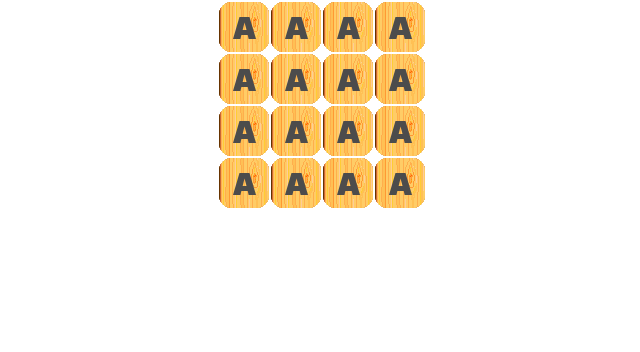
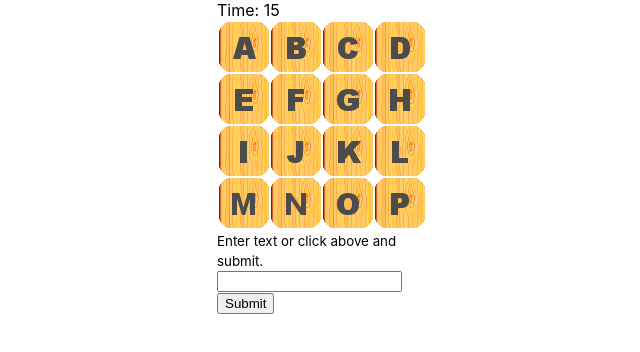
Before and after one commit to ravilimbu/boggle, a React (Create React App) app: page / in a window 1280 px wide. Shown: the top 352 px of the page, without its empty margins (323-963 px from the left). Built offline with nearby package versions, Linux system fonts and the light colour scheme.

Commit message:
Added images, timer, input fields

```diff
--- a/src/App.css
+++ b/src/App.css
@@ -43,3 +43,7 @@ table td{
     transform: rotate(360deg);
   }
 }
+
+.cl {
+  clear: both;
+}
--- a/src/App.js
+++ b/src/App.js
@@ -4,6 +4,55 @@ import AImg from './img/A.png';
 import AsImg from './img/As.png';
 import BImg from './img/B.png';
 import BsImg from './img/Bs.png';
+import CImg from './img/C.png';
+import CsImg from './img/Cs.png';
+import DImg from './img/D.png';
+import DsImg from './img/Ds.png';
+import EImg from './img/E.png';
+import EsImg from './img/Es.png';
+import FImg from './img/F.png';
+import FsImg from './img/Fs.png';
+import GImg from './img/G.png';
+import GsImg from './img/Gs.png';
+import HImg from './img/H.png';
+import HsImg from './img/Hs.png';
+import IImg from './img/I.png';
+import IsImg from './img/Is.png';
+import JImg from './img/J.png';
+import JsImg from './img/Js.png';
+import KImg from './img/K.png';
+import KsImg from './img/Ks.png';
+import LImg from './img/L.png';
+import LsImg from './img/Ls.png';
+import MImg from './img/M.png';
+import MsImg from './img/Ms.png';
+import NImg from './img/N.png';
+import NsImg from './img/Ns.png';
+import OImg from './img/O.png';
+import OsImg from './img/Os.png';
+import PImg from './img/P.png';
+import PsImg from './img/Ps.png';
+import QuImg from './img/Qu.png';
+import QusImg from './img/Qus.png';
+import RImg from './img/R.png';
+import RsImg from './img/Rs.png';
+import SImg from './img/S.png';
+import SsImg from './img/Ss.png';
+import TImg from './img/T.png';
+import TsImg from './img/Ts.png';
+import UImg from './img/U.png';
+import UsImg from './img/Us.png';
+import VImg from './img/V.png';
+import VsImg from './img/Vs.png';
+import WImg from './img/W.png';
+import WsImg from './img/Ws.png';
+import XImg from './img/X.png';
+import XsImg from './img/Xs.png';
+import YImg from './img/Y.png';
+import YsImg from './img/Ys.png';
+import ZImg from './img/Z.png';
+import ZsImg from './img/Zs.png';
+
 import './App.css';
 
 // const e = React.createElement
@@ -32,6 +81,10 @@ const cellNeighbors = [
                         [8,9,13],[8,9,10,12,14],[9,10,11,13,15],[10,11,14]
                       ]; // 4x4 cell neighbors
 
+const imgs = [AImg,BImg,CImg,DImg,EImg,FImg,GImg,HImg,IImg,JImg,KImg,LImg,MImg,NImg,OImg,PImg,QuImg,RsImg,SImg,TImg,UImg,VImg,WImg,XImg,YImg,ZImg];
+const imgSs = [AsImg,BsImg,CsImg,DsImg,EsImg,FsImg,GsImg,HsImg,IsImg,JsImg,KsImg,LsImg,MsImg,NsImg,OsImg,PsImg,QusImg,RsImg,SsImg,TsImg,UsImg,VsImg,WsImg,XsImg,YsImg,ZsImg];
+const totaltime = 20;
+
 class Cell extends React.Component{
   constructor(props) {
     super(props);
@@ -39,12 +92,9 @@ class Cell extends React.Component{
     this.state = { selected: false, selectedIndex:  Math.floor(Math.random() * max)};
     this.alphabet = alphabets[this.props.index][this.state.selectedIndex];
     // this.alphabet = alphabets[4][4] + "Img";
-    switch (this.alphabet){
-      case "A":
-        this.img = AImg;
-      break;
-
-    }
+    console.log(this.alphabet)
+    this.img = imgs[this.props.index];
+    this.imgS = imgSs[this.props.index];
   }
 
   clickclick (a){
@@ -61,13 +111,13 @@ class Cell extends React.Component{
     if(!this.state.selected){
       return (
         <td id={nameId} data-testid={nameId}>
-          <img src={AImg}  onClick={() => this.clickclick(this.alphabet)}/>
+          <img src={this.img}  onClick={() => this.clickclick(this.alphabet)}/>
         </td>
       );
     }else{
       return (
         <td id={nameId} data-testid={nameId}>
-          <img src={AsImg}  onClick={() => this.clickclick(this.alphabet)}/>
+          <img src={this.imgS}  onClick={() => this.clickclick(this.alphabet)}/>
         </td>
       );
     }
@@ -78,7 +128,33 @@ class Cell extends React.Component{
 class Boggle extends React.Component {
   constructor(props) {
     super(props);
-    this.state = { start: false };
+    this.state = { start: false, text: "", seconds: 0, timer: totaltime };
+    this.handleChange = this.handleChange.bind(this);
+  }
+
+  tick() {
+    this.setState(state => ({
+      seconds: state.seconds + 1
+    }));
+  }
+
+  componentDidMount() {
+    this.interval = setInterval(() => this.tick(), 1000);
+  }
+
+  componentWillUnmount() {
+    clearInterval(this.interval);
+  }
+
+  componentDidUpdate(){
+    if(this.state.timer==0){
+      this.timeUp();
+    }
+  }
+
+  timeUp(){
+    clearInterval(this.interval);
+    alert("Time is up");
   }
 
   renderCell (i){
@@ -89,8 +165,23 @@ class Boggle extends React.Component {
     );
   }
 
+  handleChange(e) {
+    console.log(e.target.value)
+    this.setState({ text: e.target.value });
+  }
+
   render(){
+    let time = (totaltime - this.state.seconds);
+    this.state.timer = time;
     return(
+    <div>
+      <div>
+        Time: {time}
+      </div>
+      <div></div>
+      <div className="cl"></div>
+      <div>
+        <div>
           <table>
             <tbody>
               <tr>
@@ -119,6 +210,24 @@ class Boggle extends React.Component {
               </tr>
             </tbody>
           </table>
+        </div>
+        <div>
+          <form onSubmit={null}>
+            <label>
+              <small>Enter text or click above and submit.</small>
+            </label>
+            <br></br>
+            <input onChange={this.handleChange} value={this.state.text}
+            />
+            <button>
+              Submit
+            </button>
+          </form>
+        </div>
+
+      </div>
+      <div></div>
+    </div>
     );
     }
 }
```
Lines whose indentation alone changed are shown as unchanged.
